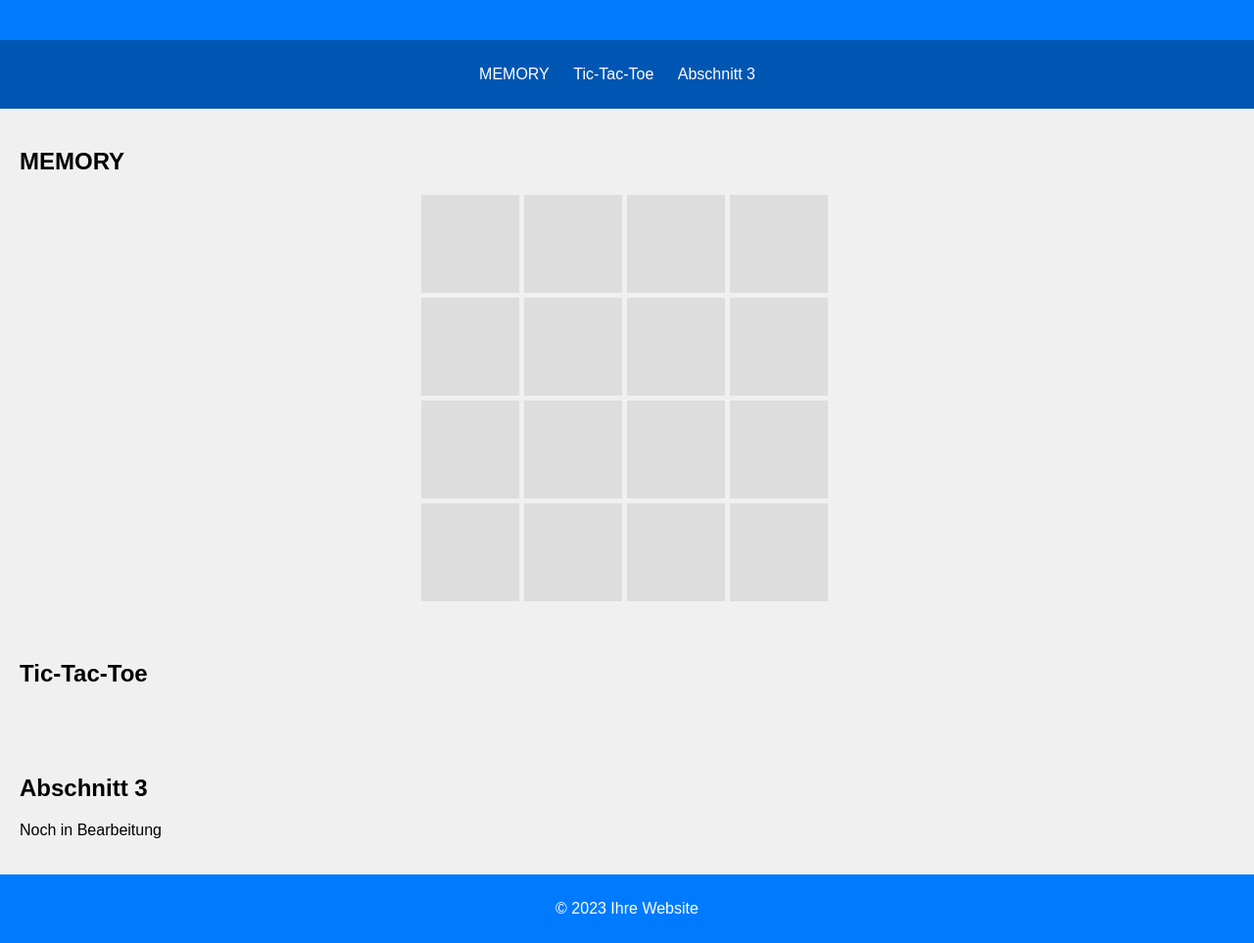
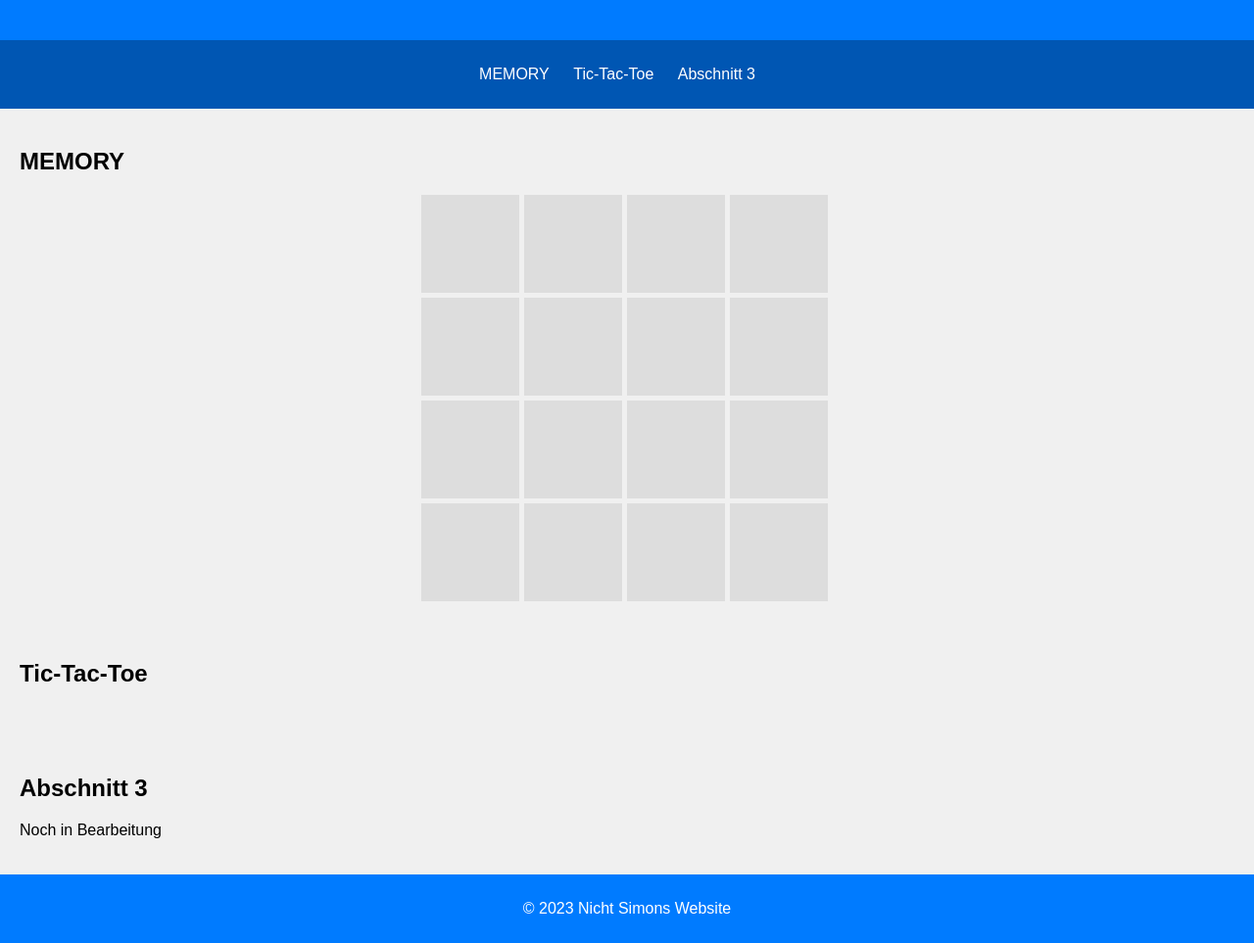
Before and after one commit to TOBO046/TOBO046.github.io, a plain HTML site: page index.html in a window 1280 px wide. Shown: the part 79-1042 px from the top of the page at 98% size. Drawn offline with Linux system fonts and the light colour scheme.

Commit message:
Update index.html

```diff
--- a/index.html
+++ b/index.html
@@ -277,7 +277,7 @@
     <p>Noch in Bearbeitung</p>
 </section>
 <footer>
-    <p>&copy; 2023 Ihre Website</p>
+    <p>&copy; 2023 Nicht Simons Website</p>
 </footer>
 </body>
 </html>
```
